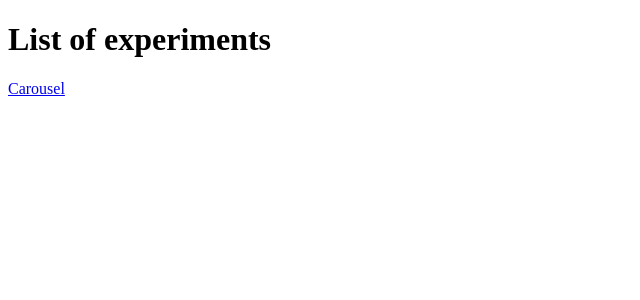
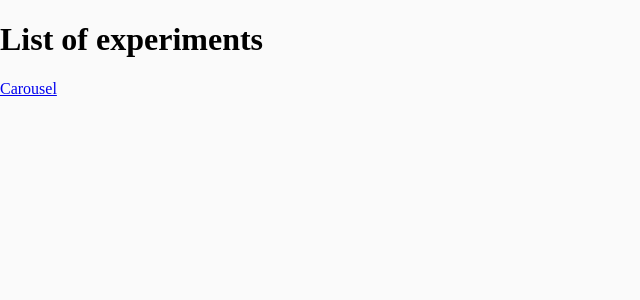
Before and after one commit to pleopardi/react-playground, a React (Create React App) app: page / in a window 1280 px wide. Shown: the top 300 px of the page, without its empty margins (0-640 px from the left). Built offline with nearby package versions, Linux system fonts and the light colour scheme.

Commit message:
feat: add css initial reset

```diff
--- a/src/App.js
+++ b/src/App.js
@@ -1,4 +1,5 @@
-import React, { Component } from "react";
+import React, { Component, Fragment } from "react";
+import CssBaseline from "@material-ui/core/CssBaseline";
 import { Router } from "@reach/router";
 import { Home } from "./pages";
 import { Carousel } from "./experiments";
@@ -6,10 +7,13 @@ import { Carousel } from "./experiments";
 class App extends Component {
   render() {
     return (
-      <Router>
-        <Home path="/" />
-        <Carousel path="/carousel" />
-      </Router>
+      <Fragment>
+        <CssBaseline />
+        <Router>
+          <Home path="/" />
+          <Carousel path="/carousel" />
+        </Router>
+      </Fragment>
     );
   }
 }
```
